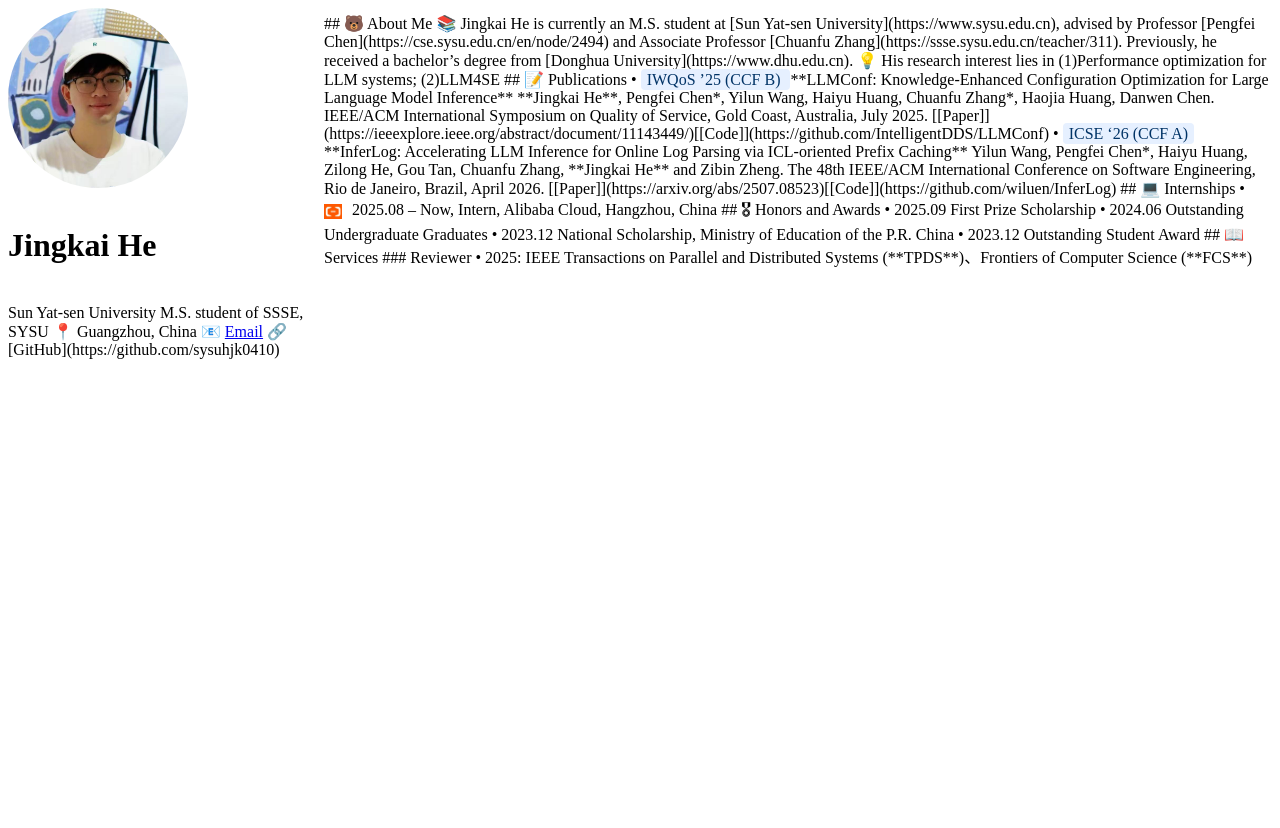
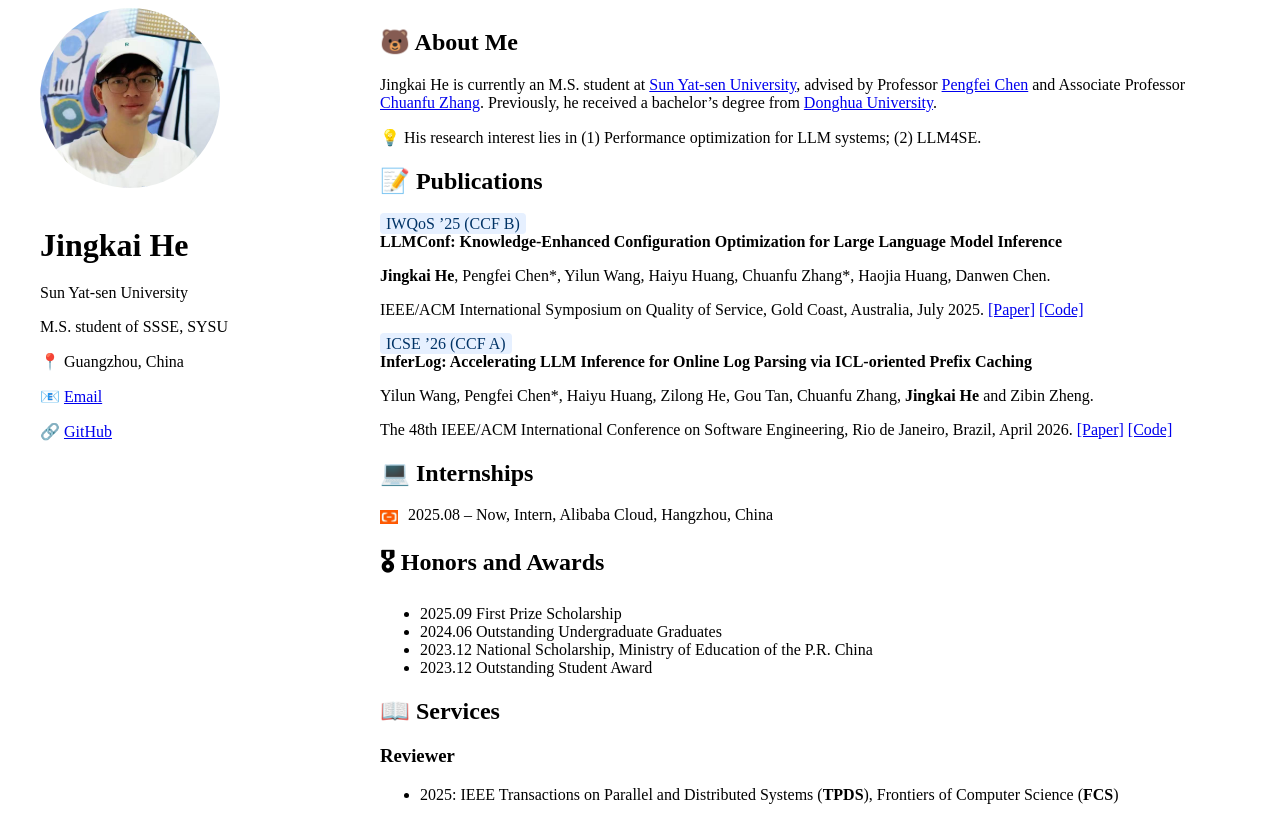
Before and after one commit to sysuhjk0410/sysuhjk0410.github.io, a plain HTML site: page index.html in a window 1280 px wide. Before the commit the page ends 800 px from the top, so only its background shows below. Drawn offline with Linux system fonts and the light colour scheme.

Commit message:
Use HTML layout for homepage-new

```diff
--- a/index.html
+++ b/index.html
@@ -7,12 +7,10 @@
 </head>
 <body>
 
-<div style="display: flex; align-items: flex-start; gap: 0px;">
+<div style="display: flex; align-items: flex-start; gap: 40px; max-width: 1200px; margin: auto;">
 
-<!-- 左侧栏：个人信息 -->
-<div style="flex: 0 0 25%; max-width: 100%;">
-
-
+  <!-- 左侧栏 -->
+  <div style="flex: 0 0 25%;">
 
     <img src="images/me.jpg"
          alt="Jingkai He"
@@ -25,74 +23,107 @@
            margin-bottom: 16px;
          ">
 
-<h1 style="
-  margin-top: 19px;
-  margin-bottom: 40px;
-  border-bottom: none;
-">
+    <h1 style="margin-top: 19px; margin-bottom: 20px; border-bottom: none;">
       Jingkai He
     </h1>
 
-Sun Yat-sen University
+    <p>Sun Yat-sen University</p>
+    <p>M.S. student of SSSE, SYSU</p>
 
-M.S. student of SSSE, SYSU
-
-📍 Guangzhou, China
-
-📧 <a href="mailto:hejk25@mail2.sysu.edu.cn">Email</a>
-
-🔗 [GitHub](https://github.com/sysuhjk0410)
-
+    <p>📍 Guangzhou, China</p>
+    <p>📧 <a href="mailto:hejk25@mail2.sysu.edu.cn">Email</a></p>
+    <p>🔗 <a href="https://github.com/sysuhjk0410">GitHub</a></p>
 
   </div>
 
-<!-- 右侧栏：正文内容 -->
-<div style="flex: 1; margin-top: 6px;">
+  <!-- 右侧栏 -->
+  <div style="flex: 1;">
 
-## 🐻 About Me
-📚 Jingkai He is currently an M.S. student at [Sun Yat-sen University](https://www.sysu.edu.cn), advised by Professor [Pengfei Chen](https://cse.sysu.edu.cn/en/node/2494) and Associate Professor [Chuanfu Zhang](https://ssse.sysu.edu.cn/teacher/311). Previously, he received a bachelor’s degree from [Donghua University](https://www.dhu.edu.cn).
+    <h2>🐻 About Me</h2>
+    <p>
+      Jingkai He is currently an M.S. student at
+      <a href="https://www.sysu.edu.cn">Sun Yat-sen University</a>,
+      advised by Professor
+      <a href="https://cse.sysu.edu.cn/en/node/2494">Pengfei Chen</a>
+      and Associate Professor
+      <a href="https://ssse.sysu.edu.cn/teacher/311">Chuanfu Zhang</a>.
+      Previously, he received a bachelor’s degree from
+      <a href="https://www.dhu.edu.cn">Donghua University</a>.
+    </p>
 
-💡 His research interest lies in (1)Performance optimization for LLM systems; (2)LLM4SE
+    <p>
+      💡 His research interest lies in
+      (1) Performance optimization for LLM systems;
+      (2) LLM4SE.
+    </p>
 
-## 📝 Publications
+    <h2>📝 Publications</h2>
 
-• <span style="background-color:#e6f0ff; color:#003366; padding:2px 6px; border-radius:4px;">
+    <p>
+      <span style="background-color:#e6f0ff; color:#003366; padding:2px 6px; border-radius:4px;">
         IWQoS ’25 (CCF B)
-</span> **LLMConf: Knowledge-Enhanced Configuration Optimization for Large Language Model Inference**
+      </span><br>
+      <strong>LLMConf: Knowledge-Enhanced Configuration Optimization for Large Language Model Inference</strong>
+    </p>
 
-**Jingkai He**, Pengfei Chen*, Yilun Wang, Haiyu Huang, Chuanfu Zhang*, Haojia Huang, Danwen Chen.
+    <p>
+      <strong>Jingkai He</strong>, Pengfei Chen*, Yilun Wang, Haiyu Huang,
+      Chuanfu Zhang*, Haojia Huang, Danwen Chen.
+    </p>
 
-IEEE/ACM International Symposium on Quality of Service, Gold Coast, Australia, July 2025. [[Paper]](https://ieeexplore.ieee.org/abstract/document/11143449/)[[Code]](https://github.com/IntelligentDDS/LLMConf)
+    <p>
+      IEEE/ACM International Symposium on Quality of Service,
+      Gold Coast, Australia, July 2025.
+      <a href="https://ieeexplore.ieee.org/abstract/document/11143449/">[Paper]</a>
+      <a href="https://github.com/IntelligentDDS/LLMConf">[Code]</a>
+    </p>
 
-• <span style="background-color:#e6f0ff; color:#003366; padding:2px 6px; border-radius:4px;">
-ICSE ‘26 (CCF A)
-</span>
-**InferLog: Accelerating LLM Inference for Online Log Parsing via ICL-oriented Prefix Caching**
+    <p>
+      <span style="background-color:#e6f0ff; color:#003366; padding:2px 6px; border-radius:4px;">
+        ICSE ’26 (CCF A)
+      </span><br>
+      <strong>InferLog: Accelerating LLM Inference for Online Log Parsing via ICL-oriented Prefix Caching</strong>
+    </p>
 
-Yilun Wang, Pengfei Chen*, Haiyu Huang, Zilong He, Gou Tan, Chuanfu Zhang, **Jingkai He** and Zibin Zheng.
+    <p>
+      Yilun Wang, Pengfei Chen*, Haiyu Huang, Zilong He, Gou Tan,
+      Chuanfu Zhang, <strong>Jingkai He</strong> and Zibin Zheng.
+    </p>
 
-The 48th IEEE/ACM International Conference on Software Engineering, Rio de Janeiro, Brazil, April 2026. [[Paper]](https://arxiv.org/abs/2507.08523)[[Code]](https://github.com/wiluen/InferLog)
+    <p>
+      The 48th IEEE/ACM International Conference on Software Engineering,
+      Rio de Janeiro, Brazil, April 2026.
+      <a href="https://arxiv.org/abs/2507.08523">[Paper]</a>
+      <a href="https://github.com/wiluen/InferLog">[Code]</a>
+    </p>
 
-## 💻 Internships
+    <h2>💻 Internships</h2>
 
-•  <img src="images/alibabacloud.png" alt="Alibaba Cloud" width="18" style="vertical-align: middle; margin-right:6px;">
+    <p>
+      <img src="images/alibabacloud.png" alt="Alibaba Cloud" width="18"
+           style="vertical-align: middle; margin-right:6px;">
       2025.08 – Now, Intern, Alibaba Cloud, Hangzhou, China
+    </p>
 
+    <h2>🎖 Honors and Awards</h2>
+    <ul>
+      <li>2025.09 First Prize Scholarship</li>
+      <li>2024.06 Outstanding Undergraduate Graduates</li>
+      <li>2023.12 National Scholarship, Ministry of Education of the P.R. China</li>
+      <li>2023.12 Outstanding Student Award</li>
+    </ul>
 
-## 🎖 Honors and Awards
-• 2025.09 First Prize Scholarship
-
-• 2024.06 Outstanding Undergraduate Graduates
-
-• 2023.12 National Scholarship, Ministry of Education of the P.R. China
-
-• 2023.12 Outstanding Student Award
-
-## 📖 Services
-### Reviewer
-• 2025: IEEE Transactions on Parallel and Distributed Systems (**TPDS**)、Frontiers of Computer Science (**FCS**)
-
+    <h2>📖 Services</h2>
+    <h3>Reviewer</h3>
+    <ul>
+      <li>
+        2025: IEEE Transactions on Parallel and Distributed Systems (<strong>TPDS</strong>),
+        Frontiers of Computer Science (<strong>FCS</strong>)
+      </li>
+    </ul>
 
   </div>
+</div>
 
-</div>
+</body>
+</html>
```
Lines whose indentation alone changed are shown as unchanged.
